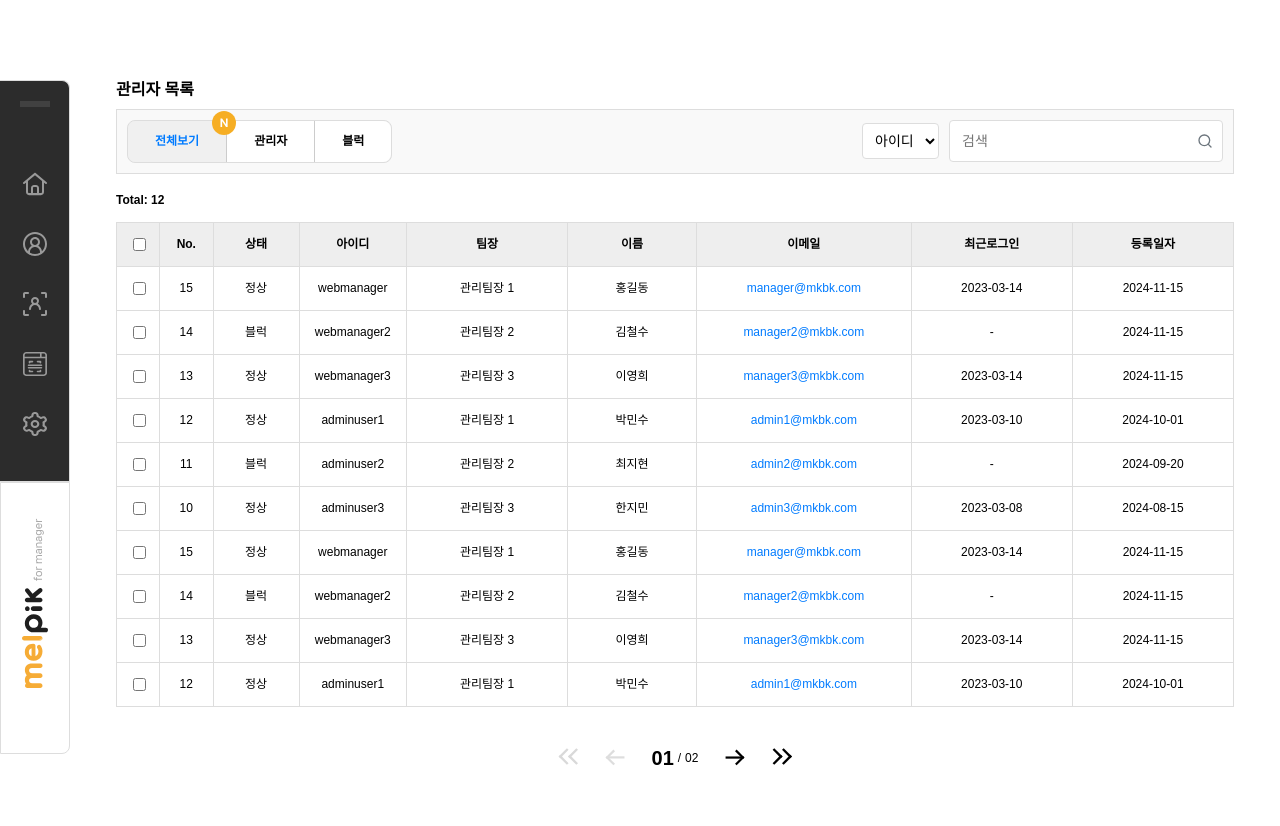
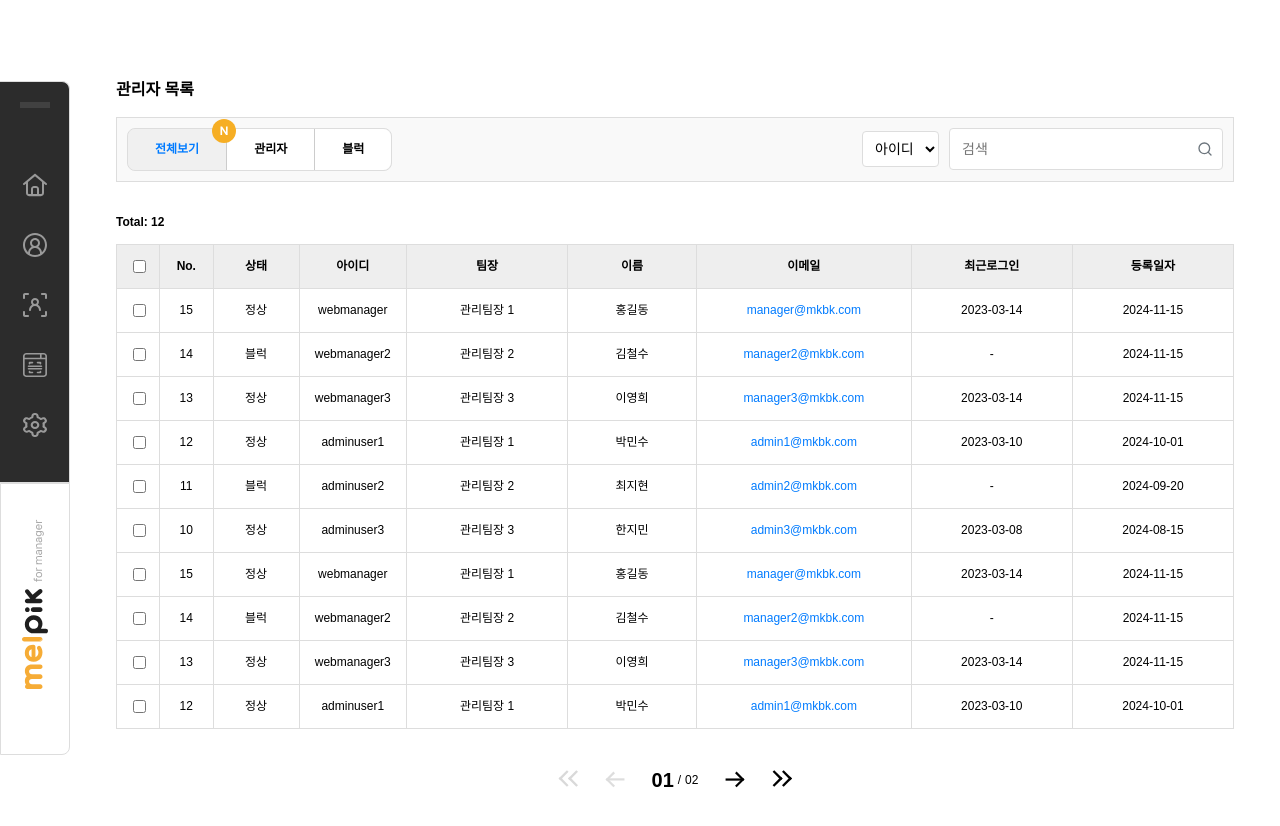
Before and after one commit to me1pik/Admin_Front, a React (Vite) app: page /adminlist in a window 1280 px wide. Shown: the top 826 px of the page. Built offline with nearby package versions, Linux system fonts and the light colour scheme; a web font is replaced by a local one.

Commit message:
fix : AdminList margin 수정

```diff
--- a/src/components/SubHeader.tsx
+++ b/src/components/SubHeader.tsx
@@ -84,7 +84,7 @@ const HeaderContainer = styled.div`
   padding: 10px;
   background: #f9f9f9;
   border: 1px solid #dddddd;
-  margin-bottom: 20px;
+  margin-bottom: 34px;
   min-width: 600px;
 `;
 
--- a/src/pages/AdminList.tsx
+++ b/src/pages/AdminList.tsx
@@ -232,7 +232,7 @@ const HeaderTitle = styled.h1`
   font-size: 16px;
   line-height: 18px;
   color: #000000;
-  margin-bottom: 10px;
+  margin-bottom: 18px;
 `;
 
 const InfoBar = styled.div`
```
